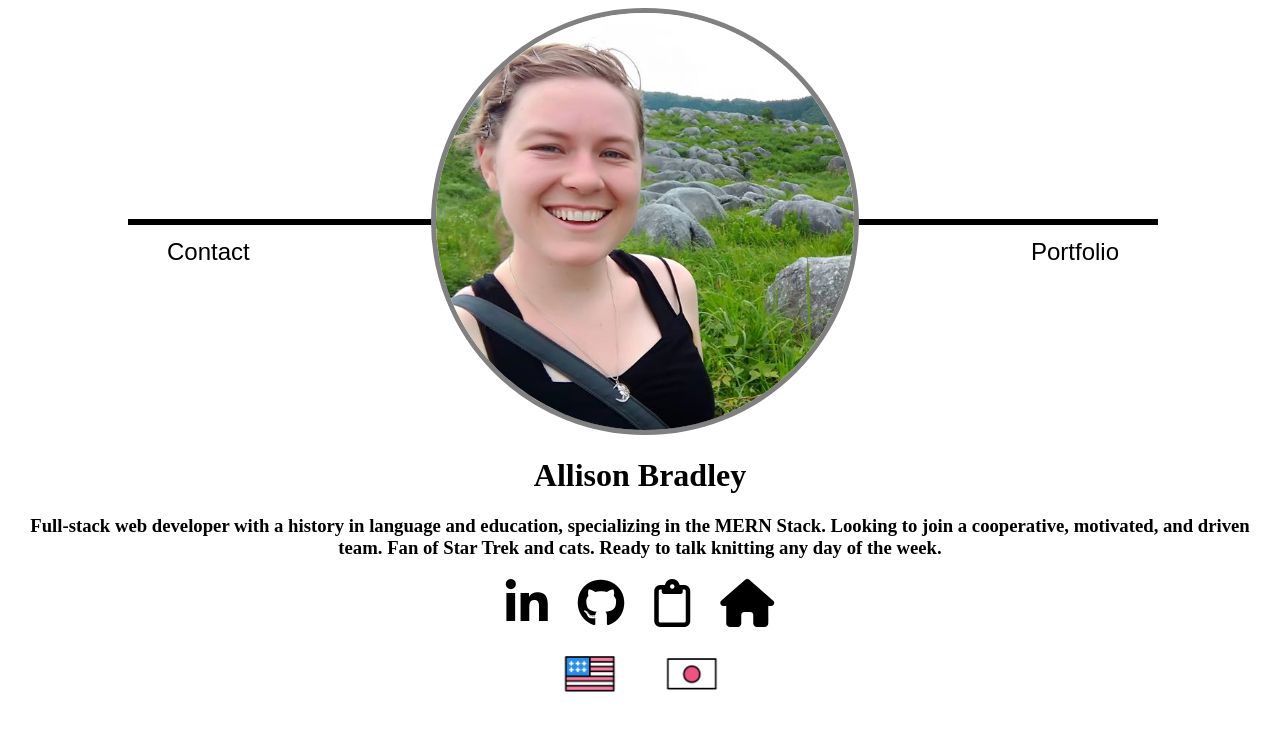
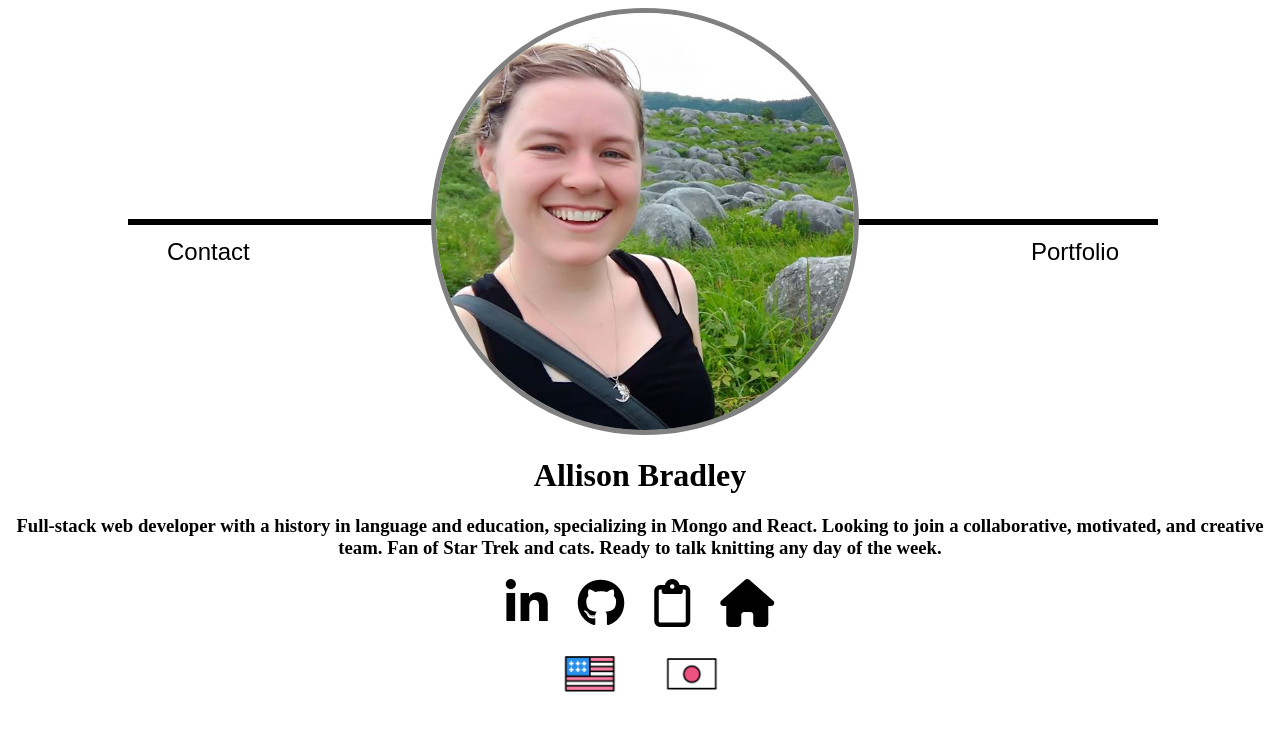
Before and after one commit to BestBroBradley/react-profile, a React (Create React App) app: page / in a window 1280 px wide. Shown: the top 730 px of the page. Built offline with nearby package versions, Linux system fonts and the light colour scheme; the HTML template or start-up script is replaced by a standard one; a web font is replaced by a local one.

Commit message:
Updated Japanese language text

```diff
--- a/src/components/pages/About.js
+++ b/src/components/pages/About.js
@@ -14,9 +14,9 @@ export const About = () => {
     console.log("contact")
     console.log(language)
 
-    const bioEng = `Full-stack web developer with a history in language and education, specializing in the MERN Stack.  Looking to join a cooperative, motivated, and driven team.  Fan of Star Trek and cats.  Ready to talk knitting any day of the week.`
+    const bioEng = `Full-stack web developer with a history in language and education, specializing in Mongo and React.  Looking to join a collaborative, motivated, and creative team.  Fan of Star Trek and cats.  Ready to talk knitting any day of the week.`
 
-    const bioJapan = `TBA`
+    const bioJapan = `私は言語と教育の学歴でモンゴとリアクトを専門してるのフルスタックのデベロッパーです。協同なやる気があるのクリエチブなチームに参加したいんです。スタートレックと猫の大ファンで、編み物についていつでも話し合ったら嬉しです。`
 
     return (
         <AboutWrapper>
--- a/src/components/pages/Portfolio.js
+++ b/src/components/pages/Portfolio.js
@@ -13,8 +13,8 @@ export const Portfolio = () => {
     console.log("contact")
     console.log(language)
 
-    const subheaderEng = "Click on the photos below to be redirected."
-    const subheaderJapan = "格プロジェクトを見るために、下にあるイメージをクリックして下さい。"
+    const subheaderEng = "Check out some of my recent projects below."
+    const subheaderJapan = "最近できたのプロジェクトは下にご覧ください。"
 
     return (
         <>
```
